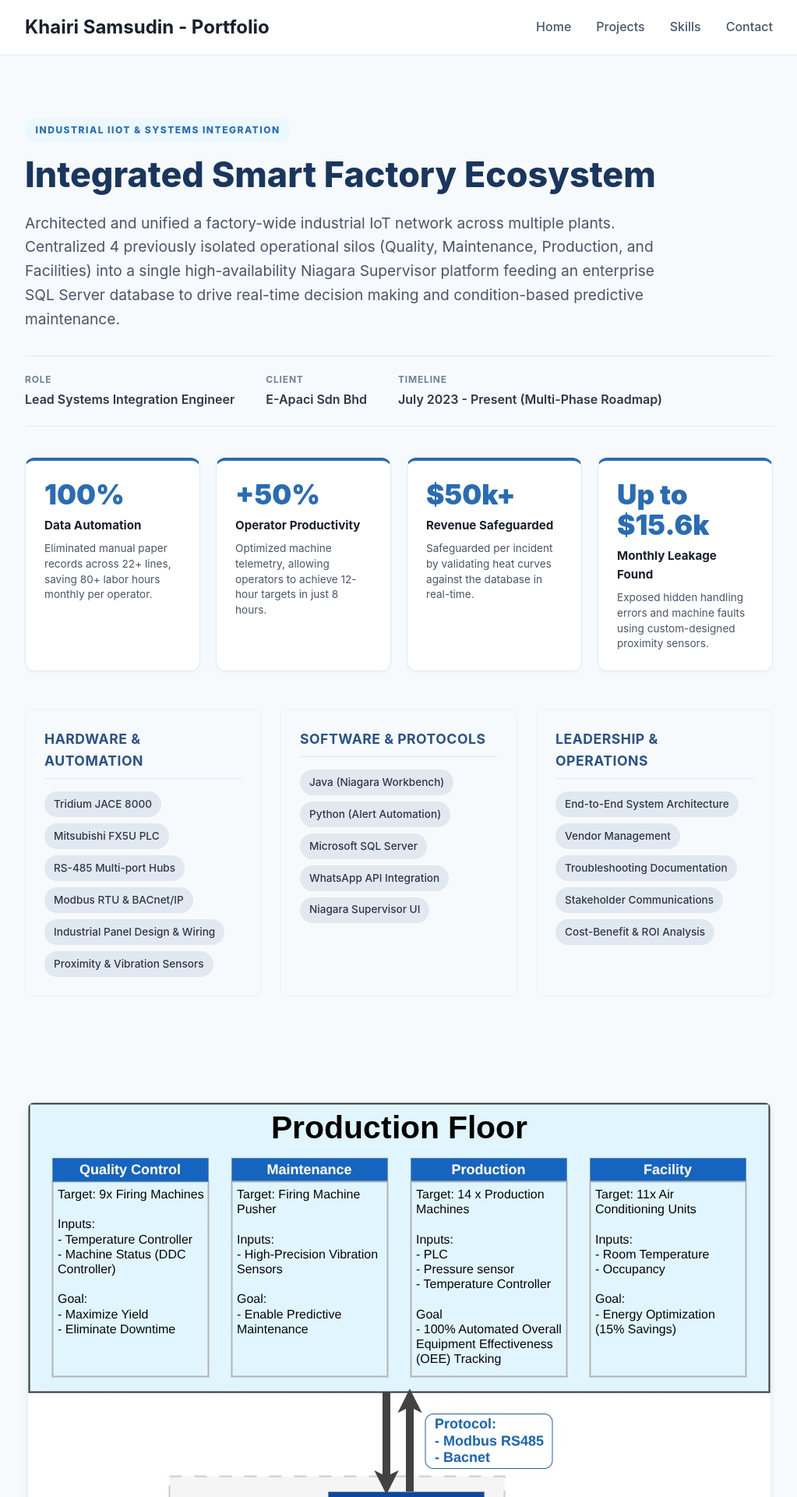
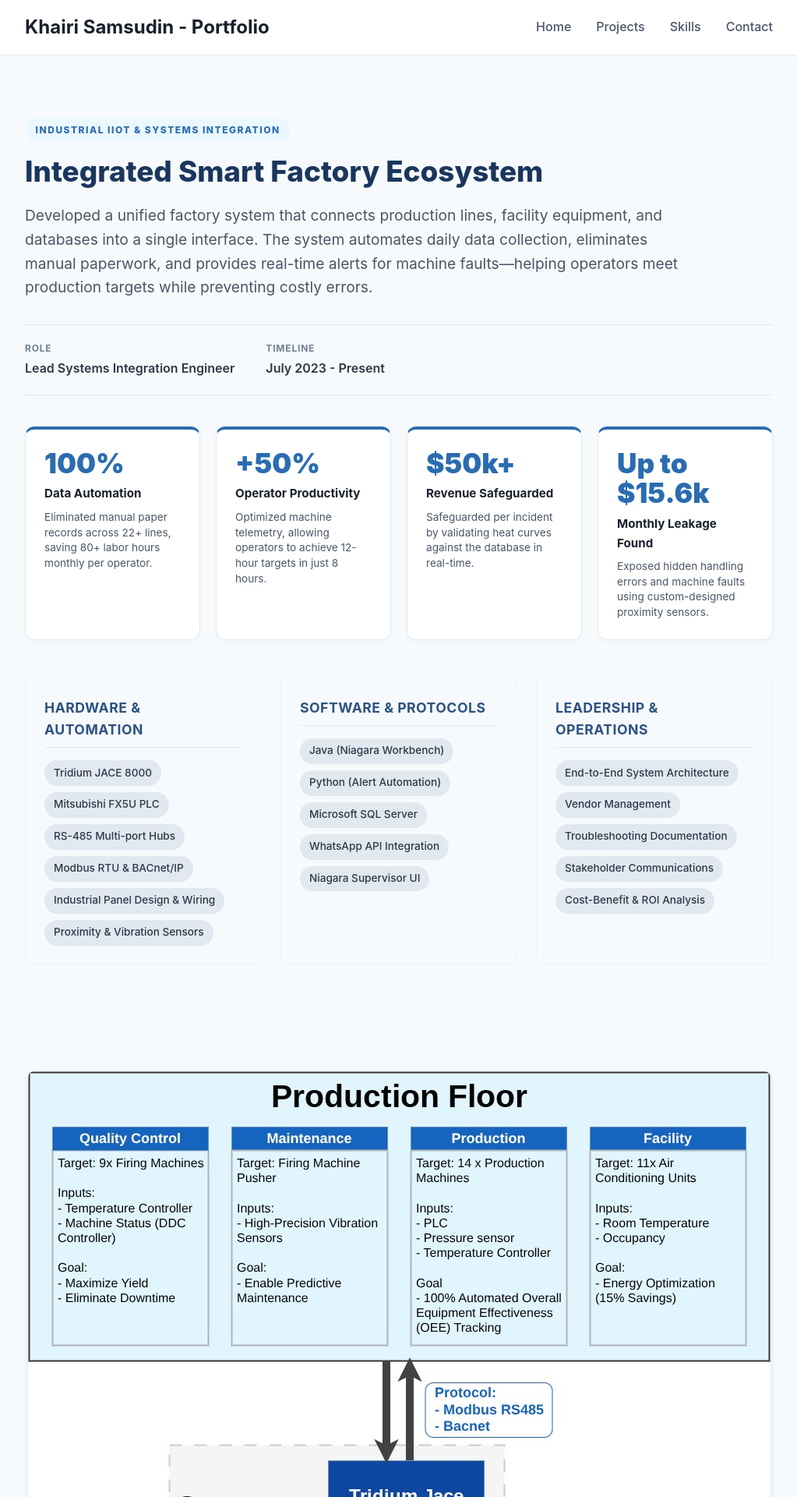
Before and after one commit to xion-xion/xion-xion.github.io, a Jekyll site: the page built from projects/project-smart-factory.html, in a window 1280 px wide. Shown: the top 1920 px of the page at 78% size, without its empty margins (128-1151 px from the left). Built offline with Jekyll 4.4.1, drawn with Linux system fonts in a browser that asks for light colours.

Commit message:
Refine Smart Factory hero title sizing, intro text, and metadata layout

```diff
--- a/assets/css/style.css
+++ b/assets/css/style.css
@@ -918,7 +918,7 @@ footer a:hover {
 }
 
 .project-hero h1 {
-    font-size: 2.8rem;
+    font-size: clamp(1.6rem, 3.8vw, 2.3rem);
     line-height: 1.2;
     margin: 0 0 1rem 0;
     color: #1a365d;
--- a/projects/project-smart-factory.html
+++ b/projects/project-smart-factory.html
@@ -7,7 +7,7 @@ title: Integrated Smart Factory Ecosystem (IIoT)
     <span class="project-category-badge">Industrial IIoT & Systems Integration</span>
     <h1>Integrated Smart Factory Ecosystem</h1>
     <p class="project-subtitle">
-        Architected and unified a factory-wide industrial IoT network across multiple plants. Centralized 4 previously isolated operational silos (Quality, Maintenance, Production, and Facilities) into a single high-availability Niagara Supervisor platform feeding an enterprise SQL Server database to drive real-time decision making and condition-based predictive maintenance.
+        Developed a unified factory system that connects production lines, facility equipment, and databases into a single interface. The system automates daily data collection, eliminates manual paperwork, and provides real-time alerts for machine faults—helping operators meet production targets while preventing costly errors.
     </p>
 
     <div class="project-metadata-bar">
@@ -16,12 +16,8 @@ title: Integrated Smart Factory Ecosystem (IIoT)
             <span class="meta-val">Lead Systems Integration Engineer</span>
         </div>
         <div class="meta-item">
-            <span class="meta-label">Client</span>
-            <span class="meta-val">E-Apaci Sdn Bhd</span>
-        </div>
-        <div class="meta-item">
             <span class="meta-label">Timeline</span>
-            <span class="meta-val">July 2023 - Present (Multi-Phase Roadmap)</span>
+            <span class="meta-val">July 2023 - Present</span>
         </div>
     </div>
 
```
